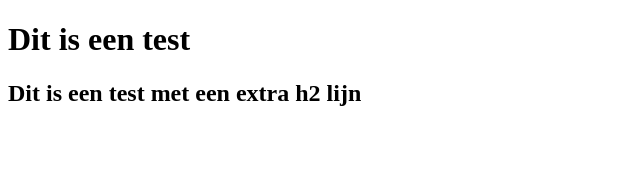
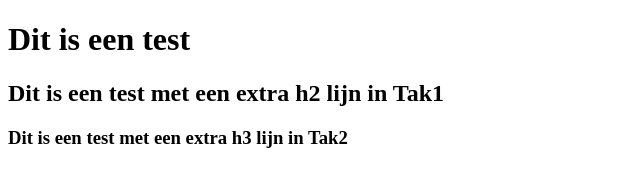
Before and after one commit to LarryHD/GitTest, a plain HTML site: page index.html in a window 1280 px wide. Shown: the whole page, without its empty margins (0-640 px from the left). Drawn offline with Linux system fonts and the light colour scheme.

Commit message:
h3 toegevoegd

```diff
--- a/index.html
+++ b/index.html
@@ -5,6 +5,7 @@
 </head>
 <body>
 <h1>Dit is een test</h1>
-<h2>Dit is een test met een extra h2 lijn</h2>
+<h2>Dit is een test met een extra h2 lijn in Tak1</h2>
+<h3>Dit is een test met een extra h3 lijn in Tak2</h3>
 </body>
 </html>
```
